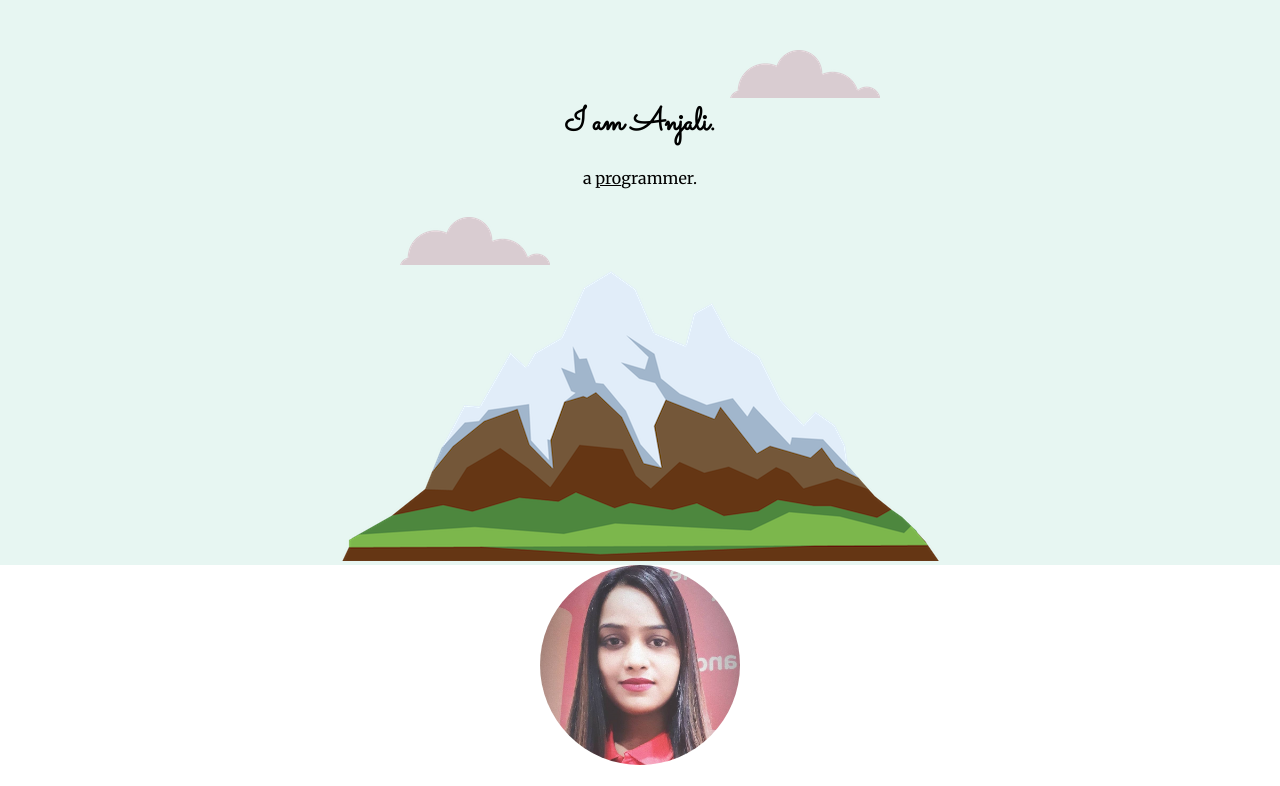
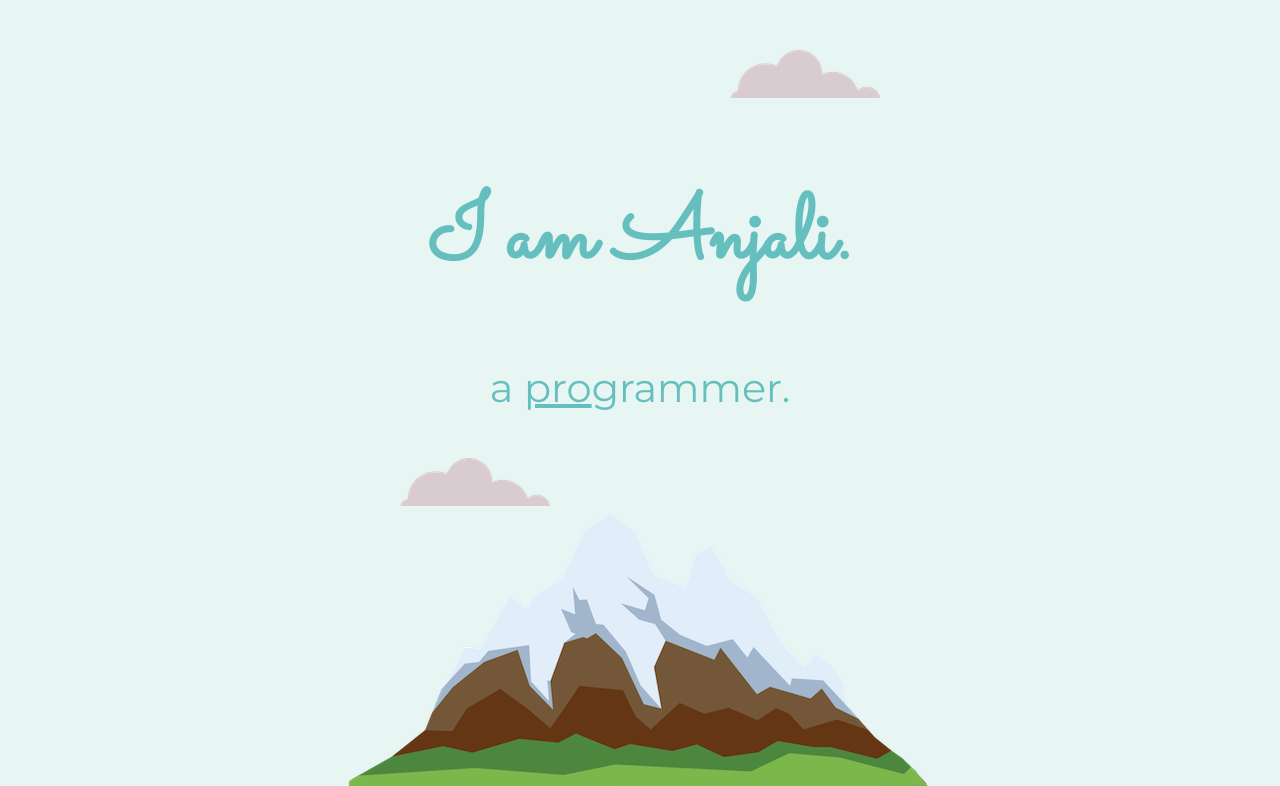
Before and after one commit to anjalimaurya0100/css, a plain HTML site: page ProfessionalCv/index.html in a window 1280 px wide. Shown: the top 786 px of the page. Drawn offline with Linux system fonts and the light colour scheme.

Commit message:
added rem font sixe and color

```diff
--- a/ProfessionalCv/css/styles.css
+++ b/ProfessionalCv/css/styles.css
@@ -11,14 +11,21 @@ body{
   font-family: 'Merriweather', serif;
 }
 h1{
-  margin-top: 0;
+  font-size: 5.625rem;/* if you want parent not to effect child use rem(dynamic font size) 16px = 100% =1em ,if we want browser to be felexible for font size then we define it like ex- 90 px = 90/16*100 = 562.5em  size define in px are static size and size define in em and % are dynamic size and can be chnaged from browser  */
+  margin: 50px auto 0 auto;
   font-family: 'Sacramento', cursive;
+  color: #66BFBF;
+  line-height: 2;
 }
 h2{
   font-family: 'Montserrat', sans-serif;
+  font-size: 2.5rem;
+  color: #66BFBF;
+  font-weight: normal;
 }
 h3{
   font-family: 'Montserrat', sans-serif;
+  color: #11999E;
 }
 
 .profileImage{
@@ -37,3 +44,6 @@ h3{
   right: 400px;
   top:50px;
 }
+a{
+  color: #11999E;
+}
--- a/ProfessionalCv/index.html
+++ b/ProfessionalCv/index.html
@@ -13,7 +13,7 @@
     <div class="container1">
       <img class="topcloud" src= "images/cloud.png" alt="cloud-img">
       <h1>I am Anjali.</h1>
-      <p>a <span class="pro">pro</span>grammer.</p>
+      <h2>a <span class="pro">pro</span>grammer.</h2>
       <img class="bottomcloud" src= "images/cloud.png" alt="cloud-img">
       <img src="images/mountain.png" alt="mountain-img">
     </div>
@@ -44,7 +44,7 @@
           <img src="images/postgres.png" alt="PostgresSql" width="100" height="100">
           <img src="images/docker.png" alt="Docker" width="100" height="100">
           <img src="images/kubernetes.png" alt="Kubernetes" width="100" height="100">
-          <img src="images/aws.png" alt="AWS" width="100" height="100">
+          <img src="images/aws.png" alt="AWS" width="90" height="90">
           <img src="images/helm.png" alt="Helm" width="100" height="100">
           <img src="images/jenkins.png" alt="Jenkins" width="100" height="100">
           <img src="images/springboot.png" alt="frameWork" width="100" height="100">
```
Also changed, not shown: ProfessionalCv/images/mountains.webp (added).
